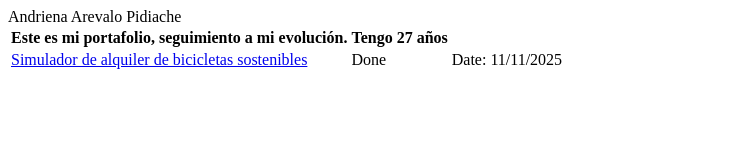
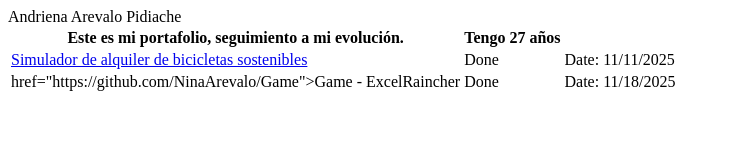
Before and after one commit to NinaArevalo/Portafolio, a plain HTML site: page index.html in a window 1280 px wide. Shown: the whole page, without its empty margins (0-730 px from the left). Drawn offline with Linux system fonts and the light colour scheme.

Commit message:
Update index.html

```diff
--- a/index.html
+++ b/index.html
@@ -9,5 +9,10 @@
     <td><a href="https://raw.githubusercontent.com/NinaArevalo/Simulador-de-Bicicletas-sostenibles/refs/heads/main/EcoRide(1).py">Simulador de alquiler de bicicletas sostenibles</a></td>
     <td>Done</td>
     <td>Date: 11/11/2025</td>
-    </tr>
+</tr>
+    <tr>
+    <td><a> href="https://github.com/NinaArevalo/Game">Game - ExcelRaincher</a></td>
+    <td>Done</td>
+    <td>Date: 11/18/2025</td>
+</tr>
 </table>
```
